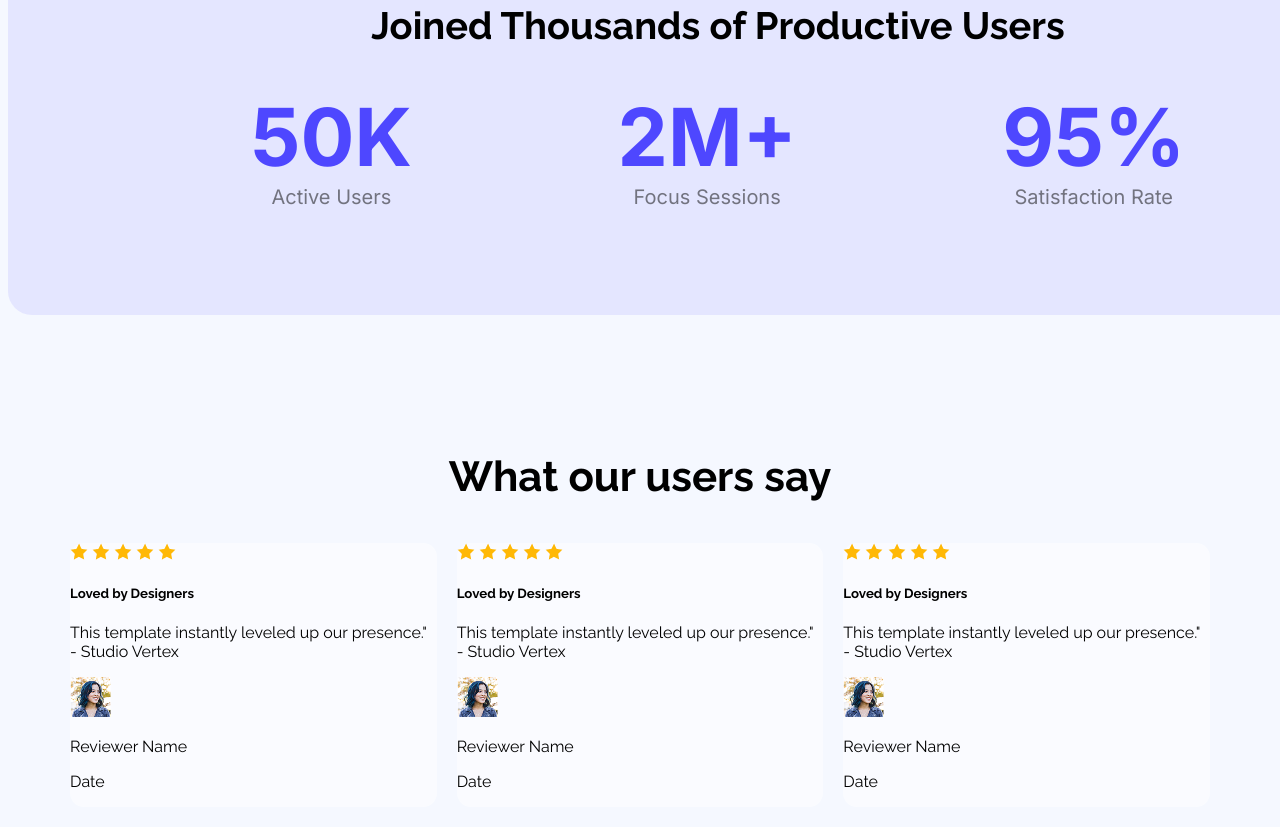
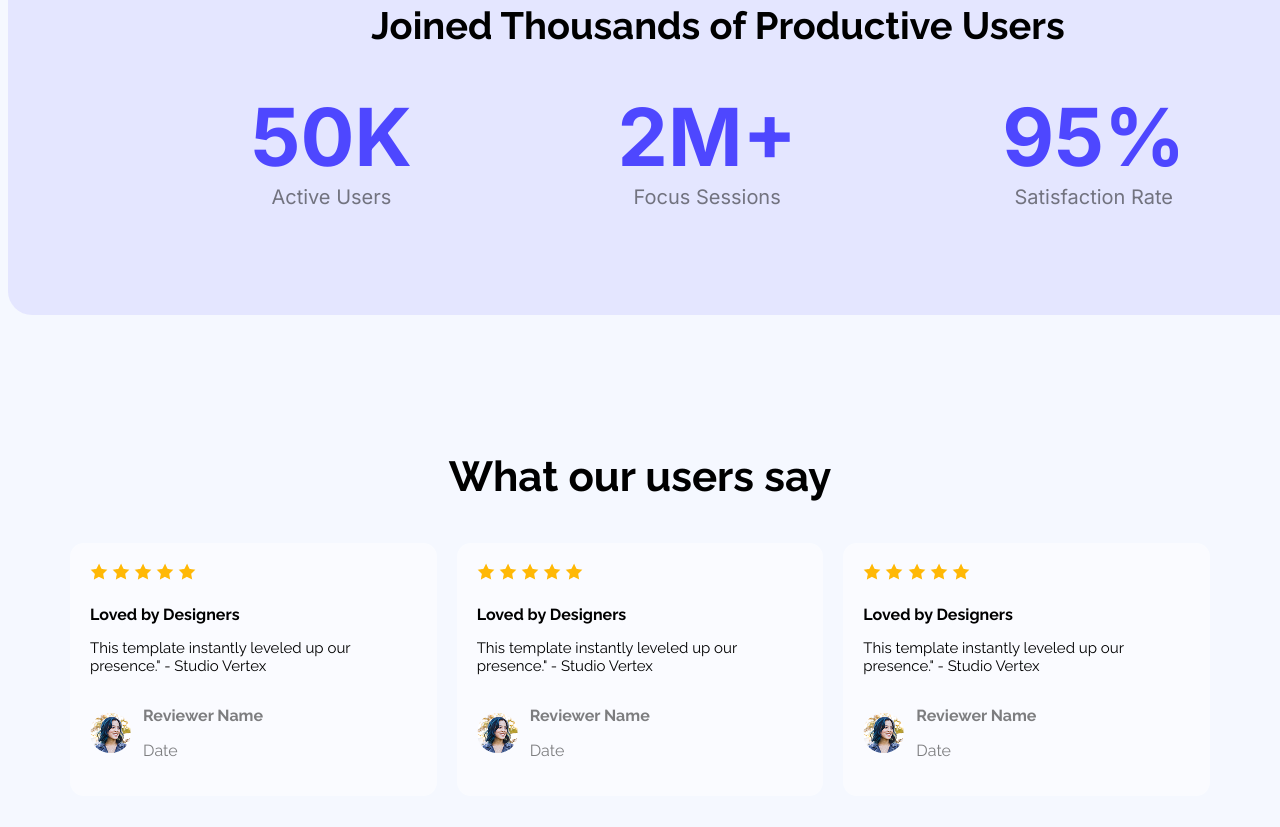
Before and after one commit to Prazzalc/Assignment-Testing1, a plain HTML site: page assignment1.html in a window 1280 px wide. Shown: the part 1424-2251 px from the top of the page. Drawn offline with Linux system fonts and the light colour scheme.

Commit message:
added review styles in github

```diff
--- a/assignment1.html
+++ b/assignment1.html
@@ -70,7 +70,7 @@
                     <img src="Assets/icon-star.png" alt="">
                     <img src="Assets/icon-star.png" alt="">
                 </div>
-                <h5 class="feedback-title">Loved by Designers</h5>
+                <h4 class="feedback-title">Loved by Designers</h4>
                 <p class="feedback-text">This template instantly leveled up our presence." - Studio Vertex</p>
 
                 <div class="reviewer-info">
@@ -89,7 +89,7 @@
                     <img src="Assets/icon-star.png" alt="">
                     <img src="Assets/icon-star.png" alt="">
                 </div>
-                <h5 class="feedback-title">Loved by Designers</h5>
+                <h4 class="feedback-title">Loved by Designers</h4>
                 <p class="feedback-text">This template instantly leveled up our presence." - Studio Vertex</p>
 
                 <div class="reviewer-info">
@@ -108,7 +108,7 @@
                     <img src="Assets/icon-star.png" alt="">
                     <img src="Assets/icon-star.png" alt="">
                 </div>
-                <h5 class="feedback-title">Loved by Designers</h5>
+                <h4 class="feedback-title">Loved by Designers</h4>
                 <p class="feedback-text">This template instantly leveled up our presence." - Studio Vertex</p>
 
                 <div class="reviewer-info">
--- a/styles.css/nav.css
+++ b/styles.css/nav.css
@@ -164,4 +164,34 @@ nav img {
 .feedback-info {
     background-color: rgba(255, 255, 255, 0.5);
     border-radius: 14px;
+    padding: 20px;
 }
+
+.reviewer-info {
+    display: flex;
+    justify-content: flex-start;
+    align-items: center;
+    gap: 12px;
+
+}
+
+.reviewer-info img {
+    border-radius: 50%;
+}
+
+.reviewer-name {
+    font-weight: bold;
+    color: rgba(0, 0, 0, 0.5);
+}
+
+.review-date {
+    color: rgba(0, 0, 0, 0.5);
+}
+
+.feedback-title {
+    margin-bottom: 0;
+}
+
+.feedback-text {
+    font-size: 15px;
+}
```
